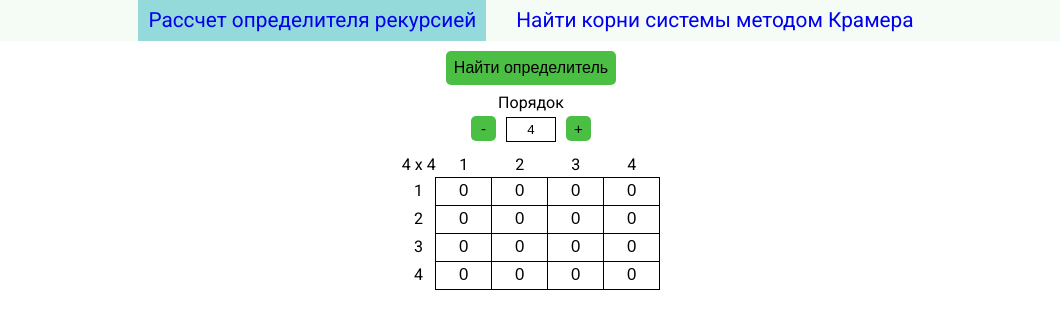
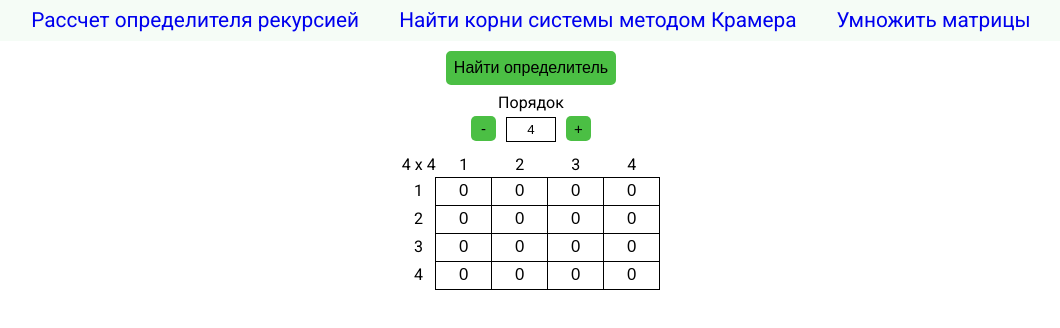
Before and after one commit to Traunin/matrix-calculator, a Vue app: page / in a window 1280 px wide. Shown: the top 328 px of the page, without its empty margins (109-1169 px from the left). Built offline with nearby package versions, Linux system fonts and the light colour scheme.

Commit message:
Refactor links to use router-link

```diff
--- a/src/components/Navbar.vue
+++ b/src/components/Navbar.vue
@@ -2,12 +2,9 @@
     <nav>
         <ul>
             <navbar-link
-                v-for="(link, index) in pages"
+                v-for="link in pages"
                 :name="link.name"
                 :link="link.link"
-                :index="index"
-                :isActive="activePage == index"
-                @click="setActivePage(index)"
             ></navbar-link>
         </ul>
     </nav>
@@ -21,27 +18,15 @@ export default {
         NavbarLink,
     },
 
-    mounted() {
-        let activePage = sessionStorage.getItem("activePage");
-        this.activePage = activePage == null ? 0 : activePage;
-    },
-
     data() {
         return {
-            activePage: 0,
             pages: [
                 { name: "Рассчет определителя рекурсией", link: "determinant" },
                 { name: "Найти корни системы методом Крамера", link: "solver" },
+                { name: "Умножить матрицы", link: "multiplier" },
             ],
         };
     },
-
-    methods: {
-        setActivePage(index) {
-            this.activePage = index;
-            sessionStorage.setItem('activePage', index);
-        }
-    }
 };
 </script>
 
--- a/src/components/NavbarLink.vue
+++ b/src/components/NavbarLink.vue
@@ -1,19 +1,16 @@
 <template>
     <li>
-        <a :href="'#' + link" :class = "activeClasses">{{ name }}</a>
+        <router-link
+            :to="`/${link}`"
+            active-class="active"
+            >{{ name }}</router-link
+        >
     </li>
 </template>
 
 <script>
 export default {
-    props: ['name', 'link', 'index', 'isActive'],
-    computed: {
-        activeClasses() {
-            return {
-                active: this.isActive,
-            }
-        }
-    }
+    props: ["name", "link"],
 };
 </script>
 
@@ -53,6 +50,6 @@ a:hover::after {
 }
 
 .active {
-    background-color: #94DADA;
+    background-color: #94dada;
 }
 </style>
```
